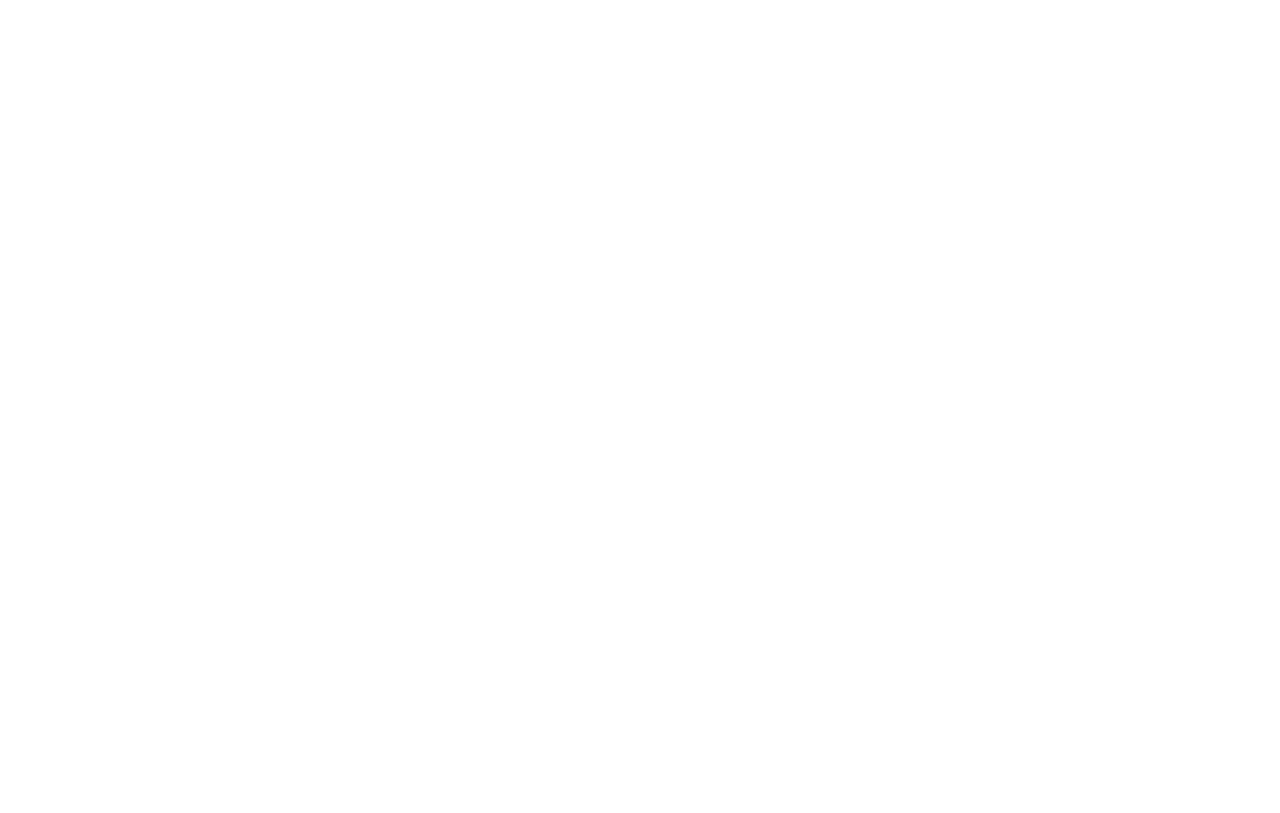
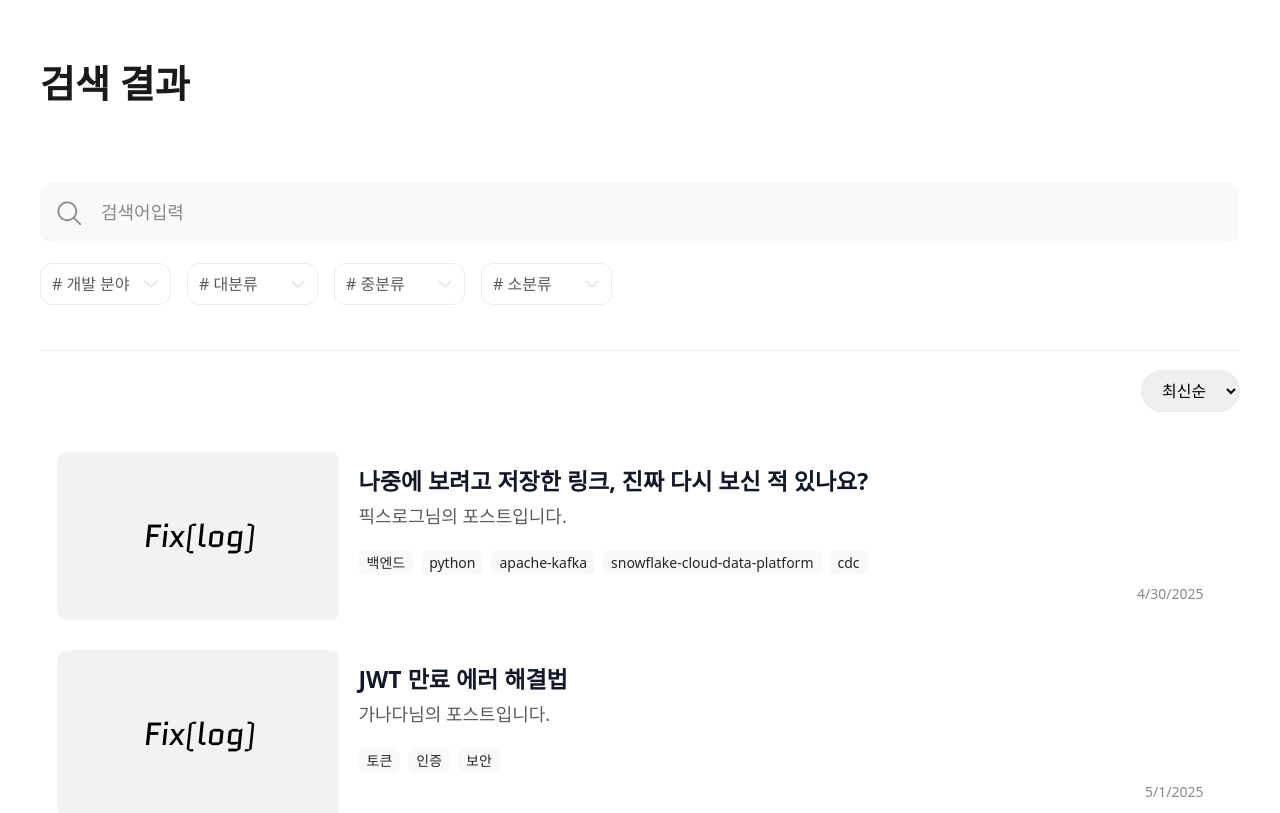
Before and after one commit to FixLog/FixLog_Client, a React (Vite) app: page /search-result in a window 1280 px wide. Before the commit this address had no page. Shown: the top 813 px of the page. Built offline with nearby package versions, Linux system fonts and the light colour scheme.

Commit message:
feat: 검색 결과 페이지 UI 작성

```diff
--- a/src/App.tsx
+++ b/src/App.tsx
@@ -6,6 +6,8 @@
 import MyPage from "./pages/MyPage";
 import RouteGuard from "./components/router/RouteGuard";
 import PostingPage from "./pages/PostingPage";
+import SearchResultPage from "./pages/SearchResultPage/SearchResultPage";
+import ViewAllPage from "./pages/ViewAllPage/ViewAllPage";
 
 const App: React.FC = () => {
   const isLoggedIn = true; // TODO: 이후 토큰 존재 여부 검사해서 수정
@@ -31,6 +33,8 @@
           element={<LoginPage />}
         />
         <Route path="/" element={<MainPage />} />
+        <Route path="/search-result" element={<SearchResultPage />} />
+        <Route path="/view-all/:type" element={<ViewAllPage  />} />
       </Routes>
     </BrowserRouter>
   );
--- /dev/null
+++ b/src/components/common/PostPreview.tsx
@@ -0,0 +1,51 @@
+import { useNavigate } from "react-router-dom";
+import PostPreviewImage from "../../assets/img/PostPreviewImage.png"
+
+interface PostPreviewProps {
+  id: number;
+  title: string;
+  summary: string;
+  img?: string;
+  tags: string[];
+  date: string;
+}
+
+function PostPreview({ id, title, summary, img, tags, date }: PostPreviewProps) {
+  const navigate = useNavigate();
+  const handlePostClick = () => {
+    navigate(`/posts/${id}`);
+  };
+
+  return (
+    <button
+      onClick={handlePostClick}
+      className="flex w-[1167px] mb-[30px] rounded-xl overflow-hidden bg-white"
+    >
+      <img
+        src={img? img : PostPreviewImage}
+        alt="썸네일"
+        className="w-[282px] h-[168px] object-cover"
+      />
+
+      <div className="flex flex-col justify-between px-5 py-3 w-full text-left">
+        <div>
+          <h2 className="text-[23px] font-semibold text-gray-900 mb-1">{title}</h2>
+          <p className="text-[18px] text-gray-600 line-clamp-2">{summary}</p>
+          <div className="flex flex-wrap gap-2 mt-[20px]">
+            {tags.map((tag) => (
+              <span
+                key={tag}
+                className="bg-gray-100 text-gray-800 text-[14px] px-2 py-[2px] rounded-md"
+              >
+                {tag}
+              </span>
+            ))}
+          </div>
+        </div>
+        <p className="text-[14px] text-gray-500 mt-2 text-right self-end">{date}</p>
+        </div>
+    </button>
+  );
+}
+
+export default PostPreview;
--- a/src/components/common/TagSelect.tsx
+++ b/src/components/common/TagSelect.tsx
@@ -3,6 +3,8 @@
 import DropDownButtonIcon from "../../assets/img/DropDownButtonIcon.png";
 import PythonIcon from "../../assets/img/PythonIcon.png";
 import CloseIcon from "../../assets/img/DropDownCloseButton.png";
+
+// TODO: 태그 클릭했을 때 나오는 화면 위치 버튼별로 조정하기 (디자인 확인 후 작업)
 
 interface TagSelectParams {
     Tags: Record<string, string[]>;
@@ -31,14 +33,14 @@
   const [isOpen, setIsOpen] = useState<boolean>(false);
   const [selectedTag, setSelectedTag] = useState<string>(defaultLabel);
 
-  const toggleDropdown = () => setIsOpen(true);
+  const toggleDropdown = () => setIsOpen((prev) => !prev);
   const handleSelect = (option: string) => {
     setSelectedTag(`# ${option}`);
     setIsOpen(false);
   };
 
   return (
-    <div>
+    <div className="relative inline-block">
       <button
         onClick={toggleDropdown}
         className={`flex items-center justify-between px-[11px] py-[15px] rounded-xl text-[16px] border-[1.5px] text-gray-600 w-[131px] h-[42px]
@@ -50,7 +52,7 @@
       </button>
 
       {isOpen && (
-        <div className="absolute z-20 top-[344px] left-1/2 transform -translate-x-1/2 w-[772px] h-[214px] bg-white border border-gray-200 rounded-xl overflow-y-auto">
+        <div className="absolute z-20 top-[0px] left-0 w-[760px] h-[214px] bg-white border-[1.5px] border-gray-300 rounded-xl overflow-y-auto">
           <div className="flex justify-between items-center px-4 py-3 border-b border-gray-100">
             <span className="text-gray-700">{defaultLabel}</span>
             <button onClick={() => setIsOpen(false)}>
@@ -75,4 +77,5 @@
   );
 };
 
+
 export default TagSelect;
--- a/src/mocks/mockPosts.tsx
+++ b/src/mocks/mockPosts.tsx
@@ -1,8 +1,17 @@
-export const mockPosts = [
+interface MockPost {
+  post_id: string;
+  post_title: string;
+  post_tag: string;
+  nickname: string;
+  created_at: string;
+  image_url?: string;
+}
+
+export const mockPosts: MockPost[] = [
     {
       post_id: "1",
       post_title: "나중에 보려고 저장한 링크, 진짜 다시 보신 적 있나요?",
-      image_url: "https://via.placeholder.com/600x300.png?text=썸네일1",
+      // image_url: "https://via.placeholder.com/600x300.png?text=썸네일1",
       post_tag: "#백엔드 #python #apache-kafka #snowflake-cloud-data-platform #cdc",
       nickname: "픽스로그",
       created_at: "2025-04-30T09:00:00Z"
@@ -10,7 +19,7 @@
     {
       post_id: "2",
       post_title: "JWT 만료 에러 해결법",
-      image_url: "https://via.placeholder.com/600x300.png?text=썸네일2",
+      // image_url: "https://via.placeholder.com/600x300.png?text=썸네일2",
       post_tag: "#토큰 #인증 #보안",
       nickname: "가나다",
       created_at: "2025-05-01T14:25:36Z"
@@ -18,7 +27,7 @@
     {
       post_id: "3",
       post_title: "React에서 무한 렌더링 막는 3가지 방법",
-      image_url: "https://via.placeholder.com/600x300.png?text=썸네일3",
+      // image_url: "https://via.placeholder.com/600x300.png?text=썸네일3",
       post_tag: "#react #useEffect #렌더링",
       nickname: "JS생활자",
       created_at: "2025-05-02T10:12:00Z"
@@ -26,7 +35,7 @@
     {
       post_id: "4",
       post_title: "SpringBoot + JPA에서 발생하는 N+1 문제 정복기",
-      image_url: "https://via.placeholder.com/600x300.png?text=썸네일4",
+      // image_url: "https://via.placeholder.com/600x300.png?text=썸네일4",
       post_tag: "#springboot #jpa #querydsl #n+1",
       nickname: "코딩진",
       created_at: "2025-05-03T13:45:10Z"
@@ -34,7 +43,7 @@
     {
       post_id: "5",
       post_title: "CSS Flex vs Grid, 언제 어떤 걸 써야 할까?",
-      image_url: "https://via.placeholder.com/600x300.png?text=썸네일5",
+      // image_url: "https://via.placeholder.com/600x300.png?text=썸네일5",
       post_tag: "#css #flex #grid #레이아웃",
       nickname: "디자인도전",
       created_at: "2025-05-04T08:00:00Z"
@@ -42,7 +51,7 @@
     {
       post_id: "6",
       post_title: "GitHub Actions로 자동 배포 파이프라인 구축하기",
-      image_url: "https://via.placeholder.com/600x300.png?text=썸네일6",
+      // image_url: "https://via.placeholder.com/600x300.png?text=썸네일6",
       post_tag: "#github-actions #cicd #devops",
       nickname: "배포왕",
       created_at: "2025-05-05T16:20:00Z"
@@ -50,7 +59,7 @@
     {
       post_id: "7",
       post_title: "Node.js 비동기 처리 완벽 정리",
-      image_url: "https://via.placeholder.com/600x300.png?text=썸네일7",
+      // image_url: "https://via.placeholder.com/600x300.png?text=썸네일7",
       post_tag: "#nodejs #async #promise #eventloop",
       nickname: "비동기장인",
       created_at: "2025-05-06T12:12:00Z"
@@ -58,7 +67,7 @@
     {
       post_id: "8",
       post_title: "개발자 포트폴리오에 꼭 들어가야 할 5가지",
-      image_url: "https://via.placeholder.com/600x300.png?text=썸네일8",
+      // image_url: "https://via.placeholder.com/600x300.png?text=썸네일8",
       post_tag: "#포트폴리오 #취업 #신입개발자",
       nickname: "면접마스터",
       created_at: "2025-05-07T10:00:00Z"
@@ -66,7 +75,7 @@
     {
       post_id: "9",
       post_title: "AI로 자동 요약된 코딩 블로그를 만들 수 있을까?",
-      image_url: "https://via.placeholder.com/600x300.png?text=썸네일9",
+      // image_url: "https://via.placeholder.com/600x300.png?text=썸네일9",
       post_tag: "#chatgpt #gpt #ai #자동화",
       nickname: "AI도전기",
       created_at: "2025-05-08T15:30:00Z"
@@ -74,7 +83,6 @@
     {
       post_id: "10",
       post_title: "Next.js에서 이미지 최적화하는 법",
-      image_url: "https://via.placeholder.com/600x300.png?text=썸네일10",
       post_tag: "#nextjs #image #seo",
       nickname: "풀스택상자",
       created_at: "2025-05-09T09:50:00Z"
@@ -82,7 +90,6 @@
     {
       post_id: "11",
       post_title: "Docker로 로컬 개발 환경 꾸미기",
-      image_url: "https://via.placeholder.com/600x300.png?text=썸네일11",
       post_tag: "#docker #container #localdev",
       nickname: "도커박사",
       created_at: "2025-05-10T11:45:00Z"
--- a/src/pages/MainPage/MainPage.tsx
+++ b/src/pages/MainPage/MainPage.tsx
@@ -3,8 +3,7 @@
 import ShortSearchBar from "./components/ShortSearchBar";
 import TagSelect from "../../components/common/TagSelect";
 import { Tags } from "../../mocks/MockTags"
-import MainPagePosts from "./components/MainPagePosts";
-import PageNavigator from "../../components/common/PageNavigator";
+import MainPosts from "./components/MainPosts";
 
 function MainPage() {
   const [query, setQuery] = useState<string>("");
@@ -16,10 +15,9 @@
         <TagSelect Tags = {Tags} />
       </div>
       <div className="w-full">
-        <MainPagePosts />
+        <MainPosts />
       </div>
     </div>
-    <PageNavigator totalPageNumber={13}/>
     </>
   );
 }
--- a/src/pages/MainPage/components/DefaultPost.tsx
+++ b/src/pages/MainPage/components/MainPagePostPreview.tsx
@@ -3,7 +3,7 @@
 interface DefaultPostProps {
   id: string;
   title: string;
-  img: string;
+  img?: string;
   tag: string;
   nickname: string;
   createdAt: string;
--- /dev/null
+++ b/src/pages/SearchResultPage/SearchResultPage.tsx
@@ -0,0 +1,27 @@
+import PageNavigator from "../../components/common/PageNavigator";
+import TagSelect from "../../components/common/TagSelect";
+import LongSearchBar from "./components/LongSearchBar";
+import SearchResultPosts from "./components/SearchResultPosts";
+import { Tags } from "../../mocks/MockTags";
+import { useState } from "react";
+
+function SearchResultPage() {
+    const [query, setQuery] = useState<string>("");
+
+  return (
+    <div className="w-[1200px] mx-auto mt-[55px] mb-[70px]">
+      <div className="flex items-start text-[38px] font-semibold text-black">
+        검색 결과
+      </div>
+      <div className="w-[1199px]">
+        <LongSearchBar query = {query} setQuery = {setQuery} />
+        <TagSelect Tags = {Tags} />
+      </div>
+      <div className="flex flex-col items-center">
+          <SearchResultPosts />
+          <PageNavigator totalPageNumber={13} />
+      </div>
+    </div>
+  );
+}
+export default SearchResultPage;
--- /dev/null
+++ b/src/pages/SearchResultPage/components/LongSearchBar.tsx
@@ -0,0 +1,28 @@
+import SearchIcon from "../../../assets/img/SearchIcon.png";
+
+interface LongSearchBarProps {
+    query: string;
+    setQuery: (query: string) => void;
+}
+
+const LongSearchBar = ({ query, setQuery } : LongSearchBarProps) => {
+
+    return (
+        <div className="flex flex-col items-center justify-center gap-[65px] mt-[70px]">
+            <div className="flex items-center justify-between bg-gray-100 rounded-xl px-[17px] py-[17px] w-[1199px]">
+                <div className="flex items-center gap-[20px] w-full">
+                    <img src={SearchIcon} alt="검색 아이콘" className="w-[24px] h-[24px]"/>
+                    <input
+                    type="text"
+                    placeholder="검색어입력"
+                    value={query}
+                    onChange={(e) => setQuery(e.target.value)}
+                    className="w-full bg-transparent outline-none text-gray-500 placeholder-gray-500 text-[18px]"
+                    />
+                </div>
+            </div>
+        </div>
+    );
+};
+
+export default LongSearchBar;
--- /dev/null
+++ b/src/pages/SearchResultPage/components/SearchResultPosts.tsx
@@ -0,0 +1,39 @@
+import PostPreview from "../../../components/common/PostPreview";
+import { mockPosts } from "../../../mocks/mockPosts";
+import { useState } from "react";
+
+function SearchResultPosts() {
+  const [sortOption, setSortOption] = useState<"latest" | "popular">("latest");
+
+    return (
+      <div>
+        <div className="flex justify-end w-[1200px] mb-6 border-t-[1.5px] border-gray-300 pt-[19px] mt-[45px]">
+          <div className="relative">
+            <select
+              value={sortOption}
+              onChange={(e) => setSortOption(e.target.value as "latest" | "popular")}
+              className="border border-gray-300 rounded-3xl px-4 py-2"
+            >
+              <option value="latest">최신순</option>
+              <option value="popular">인기순</option>
+            </select>
+          </div>
+        </div>
+        <div className="flex flex-col items-center mt-10">
+          {mockPosts.map((post) => (
+            <PostPreview
+              key={post.post_id}
+              id={parseInt(post.post_id)}
+              title={post.post_title}
+              summary={`${post.nickname}님의 포스트입니다.`}
+              img={post.image_url}
+              tags={post.post_tag.split(" ").map((tag) => tag.replace("#", ""))}
+              date={new Date(post.created_at).toLocaleDateString()}
+            />
+          ))}
+        </div>
+      </div>
+    );
+  }
+
+  export default SearchResultPosts;
--- /dev/null
+++ b/src/pages/ViewAllPage/ViewAllPage.tsx
@@ -0,0 +1,36 @@
+import PageNavigator from "../../components/common/PageNavigator";
+import { mockPosts } from "../../mocks/mockPosts";
+import DefaultPost from "../MainPage/components/MainPagePostPreview";
+import { useParams } from "react-router-dom";
+
+
+function ViewAllPage() {
+
+  const { type } = useParams();
+  const pageTitle = type === "popular" ? "인기 글" : "최신 글";
+
+  return (
+    <div className="w-[1200px] mx-auto mt-[55px] mb-[100px]">
+      <div className="flex items-start text-[38px] font-semibold text-black">
+        {pageTitle}
+      </div>
+      <div className="flex justify-center">
+          <div className="grid grid-cols-4 gap-x-[24px] gap-y-[54px] w-[1200px] mt-[106px] items-start">
+            {mockPosts.map((post) => (
+                <DefaultPost
+                key={post.post_id}
+                id={post.post_id}
+                title={post.post_title}
+                img={post.image_url}
+                tag={post.post_tag}
+                nickname={post.nickname}
+                createdAt={post.created_at}
+                />
+            ))}
+            </div>
+        </div>
+        <PageNavigator totalPageNumber={13}/>
+    </div>
+  );
+}
+export default ViewAllPage;
```
Also changed, not shown: src/pages/MainPage/components/MainPosts.tsx (renamed from src/pages/MainPage/components/MainPagePosts.tsx, +16 -6 lines), src/pages/MainPage/components/ShortSearchBar.tsx (+11 -2 lines), src/assets/img/PostPreviewImage.png (added).
